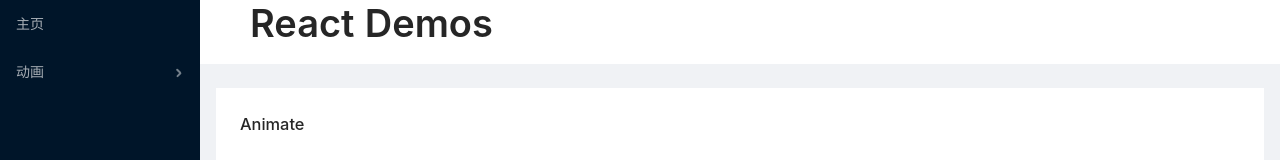
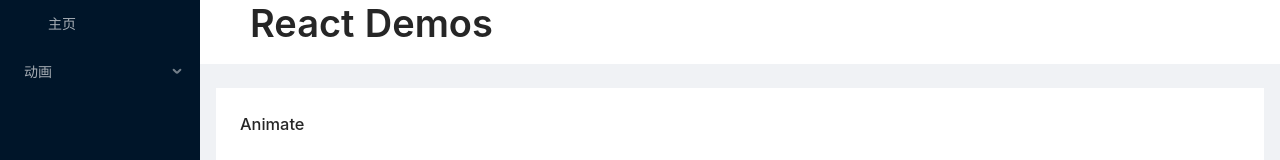
Before and after one commit to lijiaxingsmile/react-demo, a React (Create React App) app: page /#/animate in a window 1280 px wide. Shown: the top 160 px of the page. Built offline with nearby package versions, Linux system fonts and the light colour scheme.

Commit message:
添加iconffront图标

```diff
--- a/src/config/index.js
+++ b/src/config/index.js
@@ -1 +1,5 @@
 export { default as routes } from "./routes";
+
+
+// icon font图标文件,在线或本地
+export const IconFontUrl = '//at.alicdn.com/t/font_2463553_uhqzfp1q8ta.js'
--- a/src/config/routes.js
+++ b/src/config/routes.js
@@ -1,9 +1,9 @@
-import Index from "../pages/Index";
-import Login from "../pages/Login";
-import Dashboard from "../pages/Dashboard";
-import Animate from "../pages/Animate";
-import Spring from "../pages/Animate/Spring";
-import Anime from "../pages/Animate/Anime";
+import Index from '../pages/Index';
+import Login from '../pages/Login';
+import Dashboard from '../pages/Dashboard';
+import Animate from '../pages/Animate';
+import Spring from '../pages/Animate/Spring';
+import Anime from '../pages/Animate/Anime';
 
 // 无需登录就可访问的,PublicLayout
 // 只有未登录才可访问的, UserLayout
@@ -11,47 +11,49 @@
 
 // title:document.title
 // name:menu.name, 为空不出现在导航菜单
+// icon: 菜单ICON, 只有menu.name有值才渲染
 // path:path,写/代表绝对路径需要拼接父路径, 不写/表示相对路径,前面会自动拼接父级path
 // component: 渲染组件. 嵌套路由如果写component,则内部必须要有一个<Outlet />来渲染子组件
 // layout: 布局组件, 写为字符串避免互相引用,,嵌套路由只在父级组件写,子组件的 Layout 不生效 ,
 
 const routes = [
 	{
-    title: "首页",
-    path: "/",
+		title: '首页',
+		path: '/',
 		component: Index,
-    layout: "PublicLayout",
+		layout: 'PublicLayout',
 	},
 	{
-    title: "登录",
-    path: "/login",
+		title: '登录',
+		path: '/login',
 		component: Login,
-    layout: "UserLayout",
+		layout: 'UserLayout',
 	},
 	{
-    title: "系统首页",
-    name: "主页",
-    path: "/dashboard",
+		title: '系统首页',
+		name: '主页',
+    icon:'icondashboard',
+		path: '/dashboard',
 		component: Dashboard,
-    layout: "ContentLayout",
+		layout: 'ContentLayout',
 	},
 	{
-    title: "动画",
-    name: "动画",
-    path: "/animate",
-    layout: "ContentLayout",
+		title: '动画',
+		name: '动画',
+		path: '/animate',
+		layout: 'ContentLayout',
 		component: Animate,
 		children: [
 			{
-        title: "Spring",
-        name: "Spring",
-        path: "spring",
+				title: 'Spring',
+				name: 'Spring',
+				path: 'spring',
 				component: Spring,
 			},
 			{
-        title: "Anime",
-        name: "Anime",
-        path: "anime",
+				title: 'Anime',
+				name: 'Anime',
+				path: 'anime',
 				component: Anime,
 			},
 		],
--- a/src/layout/ContentLayout/menu.js
+++ b/src/layout/ContentLayout/menu.js
@@ -1,28 +1,56 @@
-import { Menu } from "antd";
-import routes from "../../config/routes";
+import { Menu } from 'antd';
+import { createFromIconfontCN } from '@ant-design/icons';
+import { useLocation, useNavigate } from 'react-router-dom';
+import { routes, IconFontUrl } from '../../config';
 
-const renderMenu = (list) => {
+// icon font 图标
+const IconFont = createFromIconfontCN({
+	scriptUrl: IconFontUrl,
+});
+
+const renderMenu = list => {
 	if (!list || !list.length) return null;
-  return list.map((menu) => {
+	return list.map(menu => {
 		if (!menu) return null;
-    const { name, children, path } = menu;
+		const { name, children, path, icon } = menu;
+		const ICON = icon ? <IconFont type={icon} /> : '';
 
 		if (children && Array.isArray(children)) {
 			return (
-        <Menu.SubMenu title={name} key={path}>
+				<Menu.SubMenu icon={ICON} title={name} key={path}>
 					{renderMenu(children)}
 				</Menu.SubMenu>
 			);
 		}
 
-    return <Menu.Item key={path}>{name}</Menu.Item>;
+		return (
+			<Menu.Item key={path} icon={ICON}>
+				{name}
+			</Menu.Item>
+		);
 	});
 };
 
-const MenuJsx = renderMenu(routes.filter((menu) => menu && menu.name));
+const MenuJsx = renderMenu(routes.filter(menu => menu && menu.name));
 
 export default function NavMenu() {
-  return <Menu theme="dark">{MenuJsx}</Menu>;
+	const { pathname } = useLocation();
+	const navigate = useNavigate();
+
+	const onClickNavMenu = ({ keyPath }) => {
+		let path = [...keyPath];
+		path = path.reverse().join('/');
+
+		if (pathname === path) return;
+
+		navigate(path);
+	};
+
+	return (
+		<Menu theme='dark' mode='inline' onClick={onClickNavMenu}>
+			{MenuJsx}
+		</Menu>
+	);
 }
 
 // export default function NavMenu() {
```
Also changed, not shown: src/routes/index.js (+11 -11 lines), 1 other file (tests, documents, lock files or other folders). Lines whose indentation alone changed are shown as unchanged.
